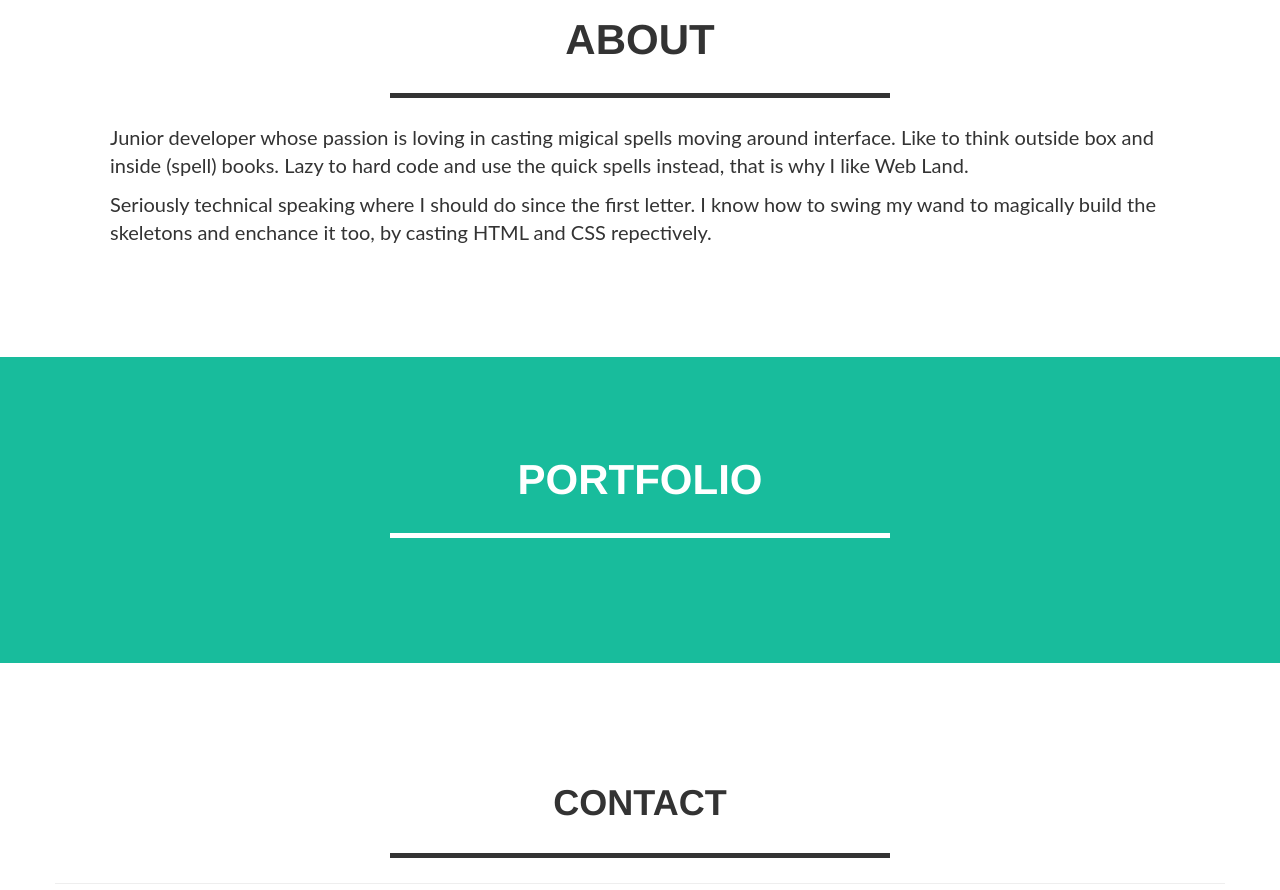
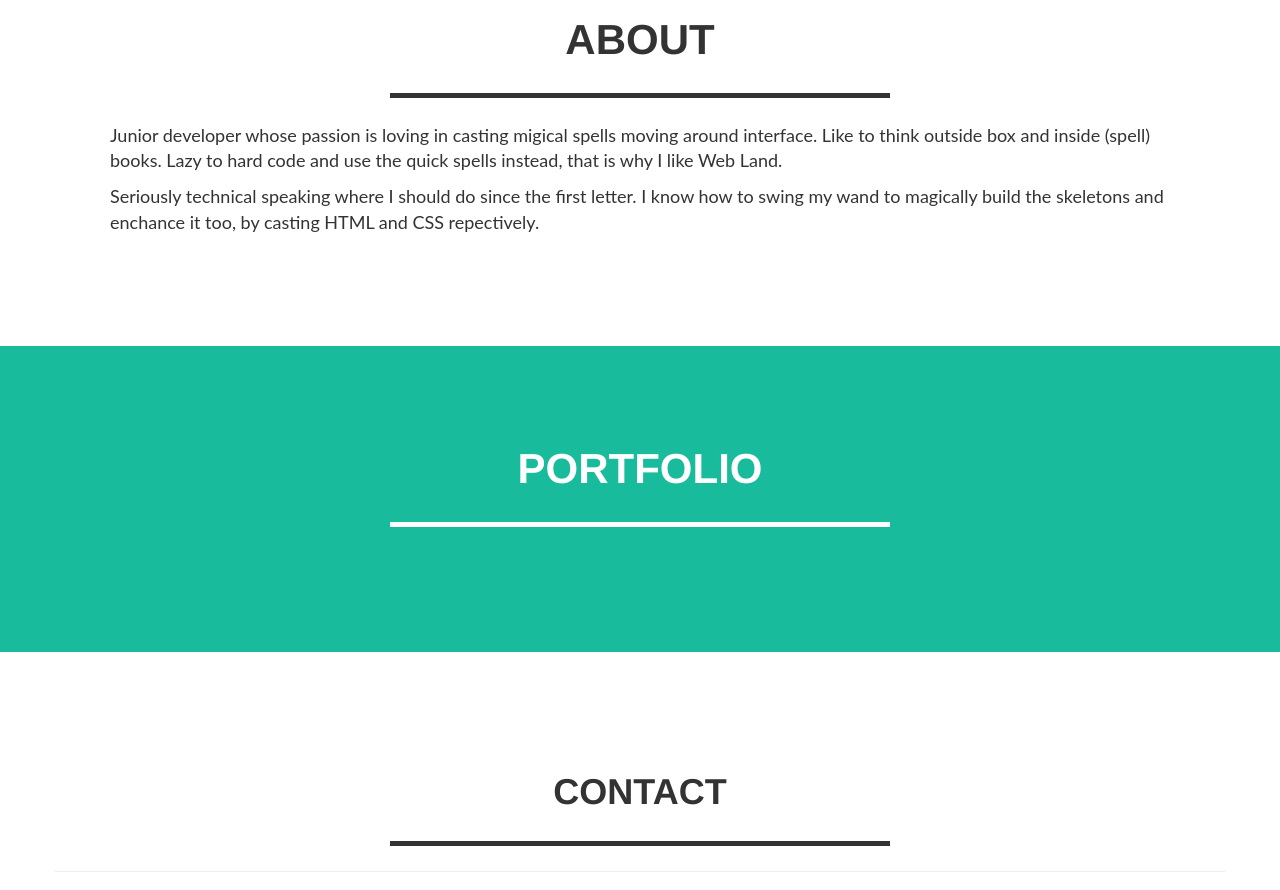
Before and after one commit to itchakhun/portfolio, a plain HTML site: page index.html in a window 1280 px wide. Shown: the part 900-1790 px from the top of the page. Drawn offline with nearby package versions, Linux system fonts and the light colour scheme.

Commit message:
change font size

```diff
--- a/portfolio.css
+++ b/portfolio.css
@@ -45,7 +45,7 @@ header img[alt="itchakhun-picture"] {
 #about p.container {
   padding-left:40px;
   padding-right:40px;
-  font-size:2rem;
+  font-size:18px;
 }
 
 hr {
```
